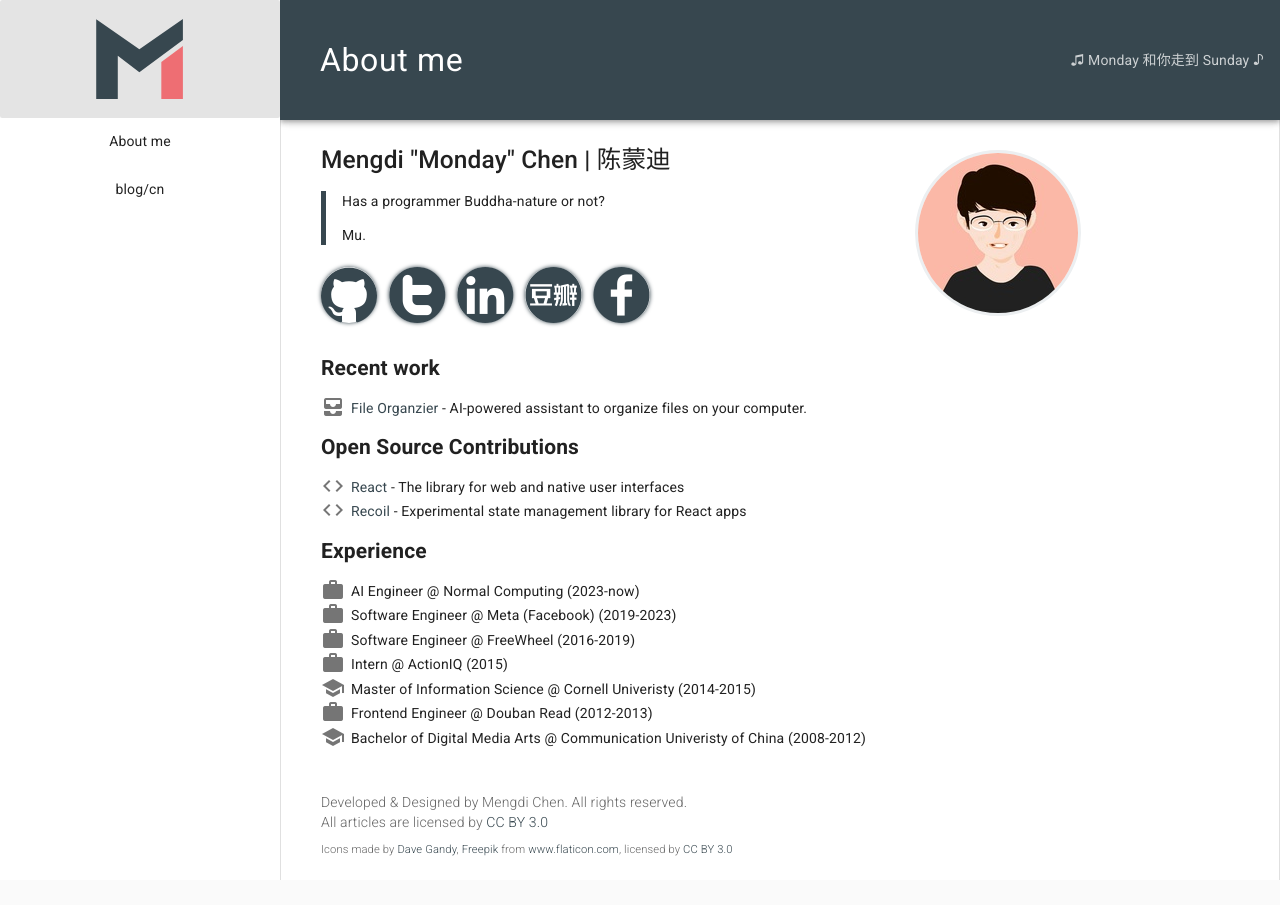
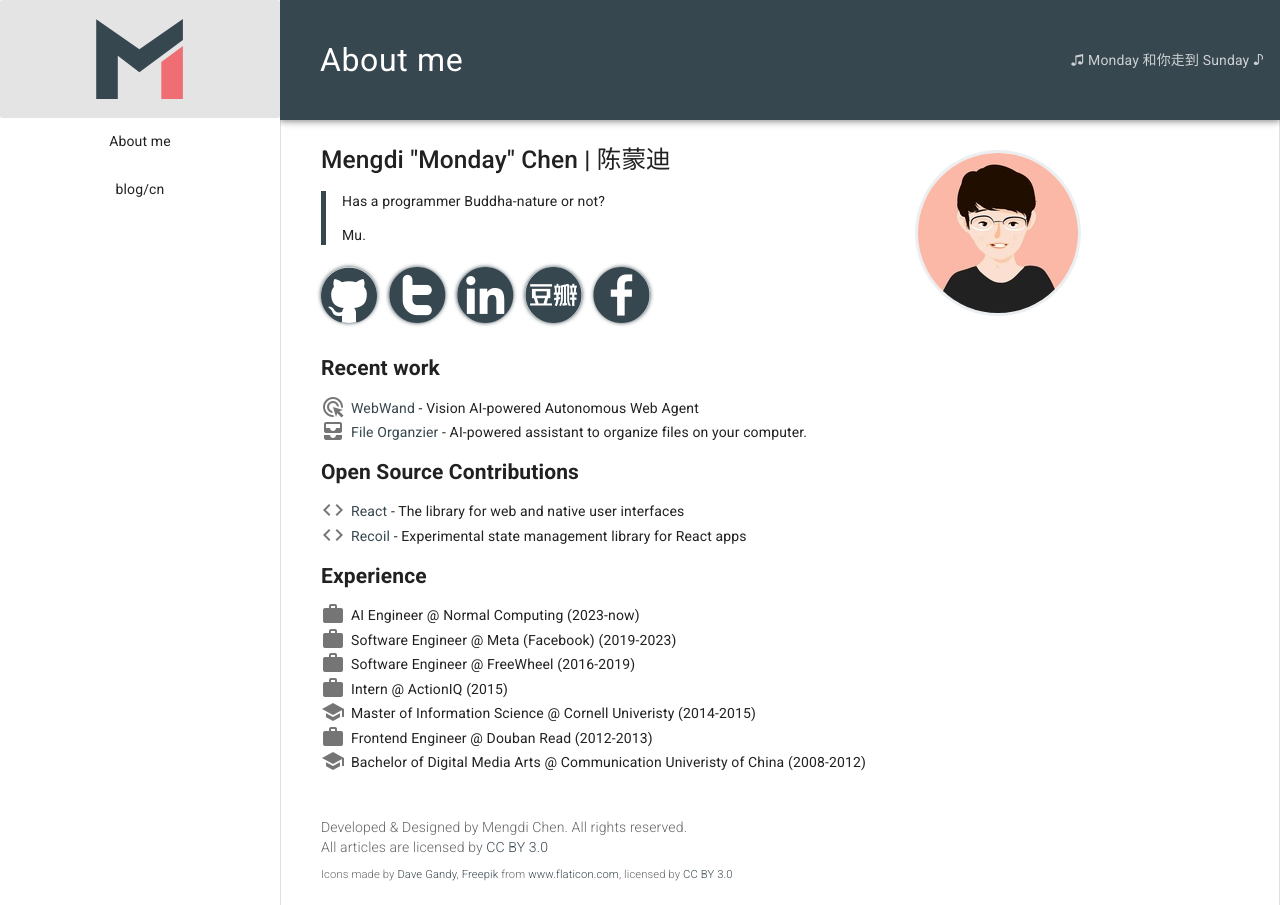
Before and after one commit to mondaychen/mondaychen.github.io, a Nuxt app: page / in a window 1280 px wide. Before the commit the page ends 880 px from the top, so only its background shows below. Built offline with nearby package versions, Linux system fonts and the light colour scheme.

Commit message:
add new project link

```diff
--- a/pages/index.vue
+++ b/pages/index.vue
@@ -36,6 +36,15 @@
       </p>
       <h2>Recent work</h2>
       <ul class="experience-list">
+        <li>
+          <md-icon>ads_click</md-icon>
+          <div class="desc">
+            <a href="https://twitter.com/mengdi_en/status/1721965940680565166">
+              WebWand
+            </a>
+            - Vision AI-powered Autonomous Web Agent
+          </div>
+        </li>
         <li>
           <md-icon>all_inbox</md-icon>
           <div class="desc">
```
